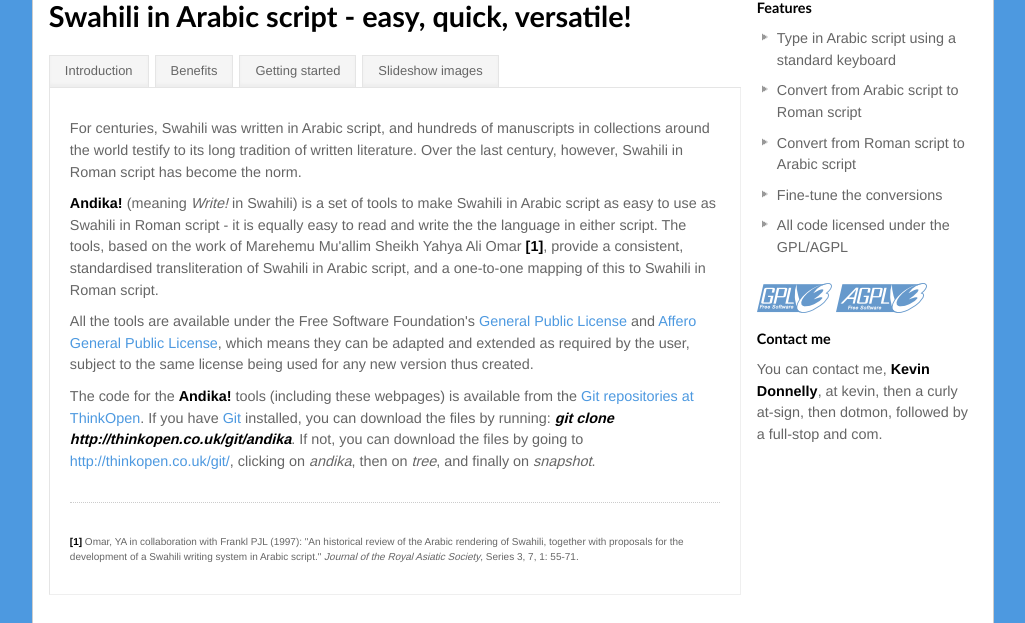
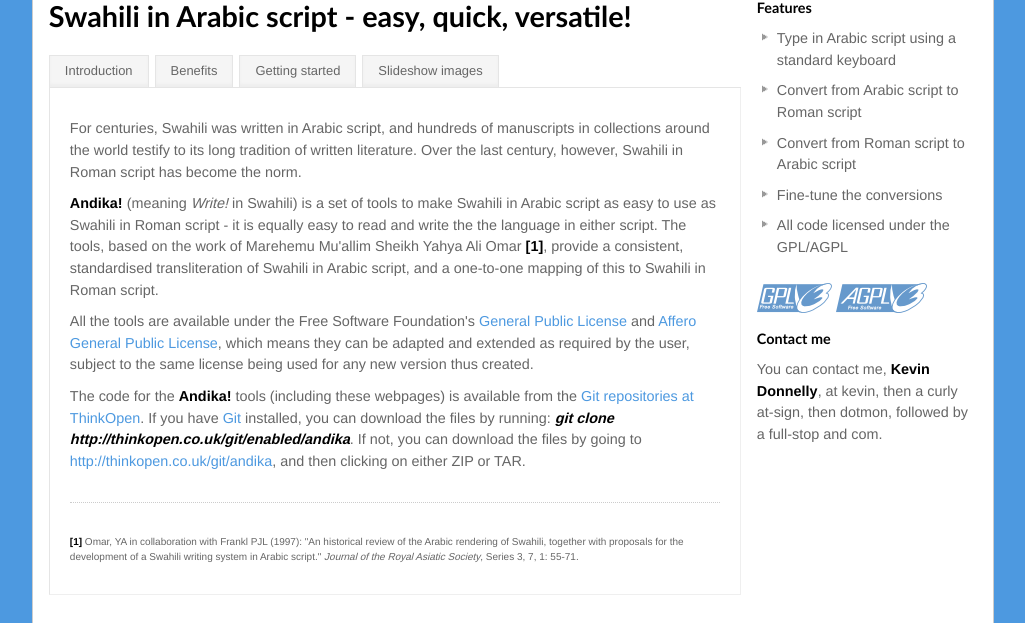
Before and after one commit to donnekgit/andika, a PHP site: page / in a window 1280 px wide. Shown: the part 712-1335 px from the top of the page, without its empty margins (127-1152 px from the left). Run offline with PHP 8.4, Linux system fonts and the light colour scheme; some libraries are stand-ins or nearby versions.

Commit message:
First draft of manual; LibreOffice template

```diff
--- a/index_intro.php
+++ b/index_intro.php
@@ -12,8 +12,8 @@ For centuries, Swahili was written in Arabic script, and hundreds of manuscripts
 All the tools are available under the Free Software Foundation's <a href="http://www.fsf.org/licenses/gpl.html">General Public License</a> and <a href="http://www.fsf.org/licenses/agpl.html">Affero General Public License</a>, which means they can be adapted and extended as required by the user, subject to the same license being used for any new version thus created.
 </p>
 
-<p>The code for the <strong>Andika! </strong> tools (including these webpages) is available from the <a href="http://thinkopen.co.uk/git/">Git repositories at ThinkOpen</a>.  If you have <a href="http://git-scm.com/">Git</a> installed, you can download the files by running: <strong><em>git clone http://thinkopen.co.uk/git/andika</em></strong><span>.
-If not, you can download the files by going to <a href="http://thinkopen.co.uk/git/">http://thinkopen.co.uk/git/</a>, clicking on <em>andika</em>, then on <em>tree</em>, and finally on <em>snapshot</em>.
+<p>The code for the <strong>Andika! </strong> tools (including these webpages) is available from the <a href="http://thinkopen.co.uk/git/">Git repositories at ThinkOpen</a>.  If you have <a href="http://git-scm.com/">Git</a> installed, you can download the files by running: <strong><em>git clone http://thinkopen.co.uk/git/enabled/andika</em></strong><span>.
+If not, you can download the files by going to <a href="http://thinkopen.co.uk/git/andika">http://thinkopen.co.uk/git/andika</a>, and then clicking on either ZIP or TAR.
 
 <hr />
 
```
Also changed, not shown: 2 other files.
